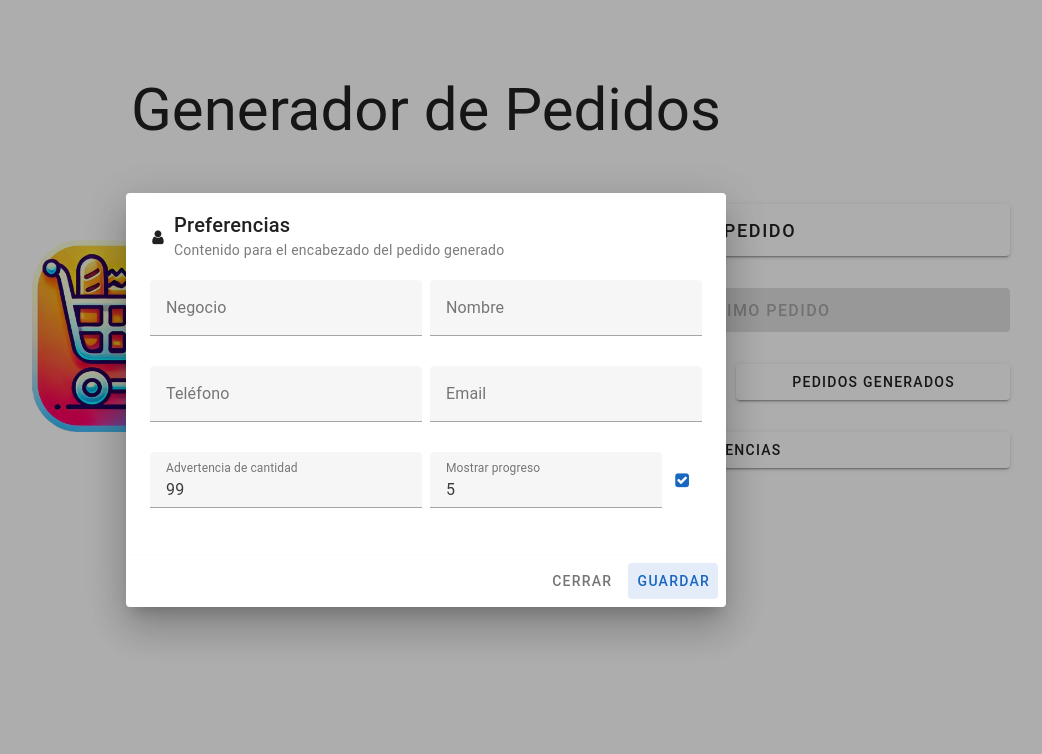
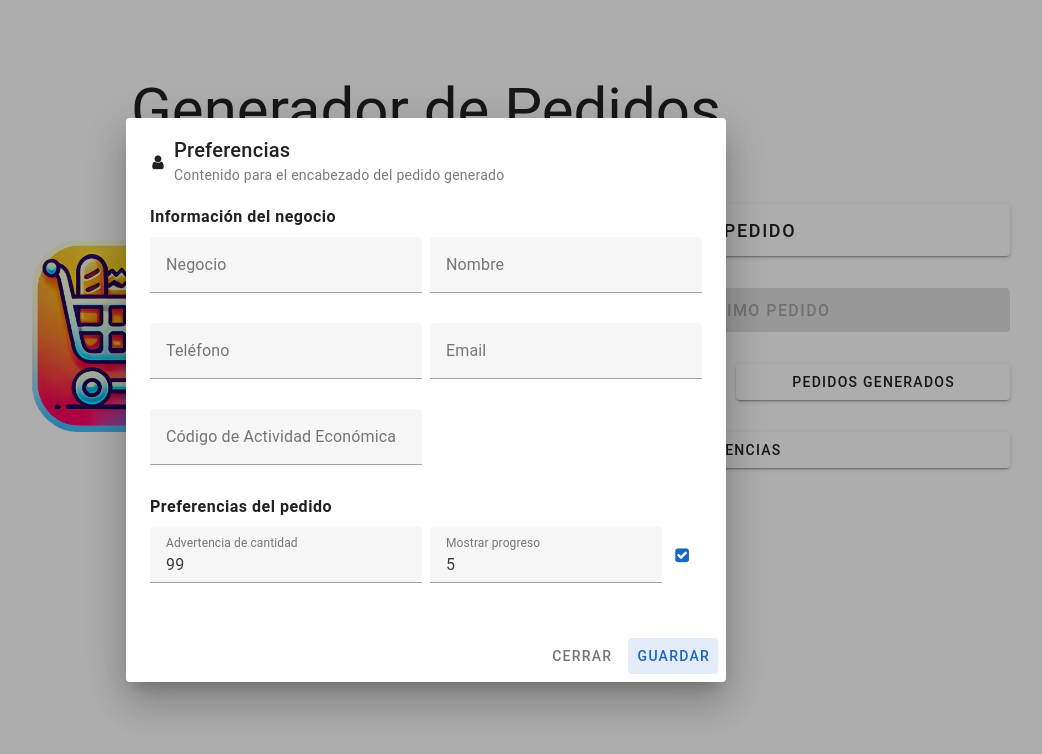
Before and after one commit to Tavo506/generador-de-pedidos, a Vue app: page / in a window 1280 px wide. Both pictures are taken after a click on the button "PREFERENCIAS". Shown: the top 754 px of the page, without its empty margins (214-1256 px from the left). Built offline with nearby package versions, Linux system fonts and the light colour scheme.

Commit message:
Add the economic activity code field in the preferences

```diff
--- a/src/components/PreferencesDialog.vue
+++ b/src/components/PreferencesDialog.vue
@@ -8,6 +8,7 @@ const storageCommerce = useLocalStorage('preferences-commerce', '')
 const storageName = useLocalStorage('preferences-name', '')
 const storagePhone = useLocalStorage('preferences-phone', '')
 const storageEmail = useLocalStorage('preferences-email', '')
+const storageActivityCode = useLocalStorage('preferences-activity-code', '')
 const storageCountWarning = useLocalStorage('preferences-count-warning', 99)
 const storageDisplayProgress = useLocalStorage('preferences-display-progress', true)
 const storageDisplayProgressOnPages = useLocalStorage('preferences-display-progress-on-pages', 5)
@@ -16,6 +17,7 @@ const commerce = ref(storageCommerce.value)
 const name = ref(storageName.value)
 const phone = ref(storagePhone.value)
 const email = ref(storageEmail.value)
+const activityCode = ref(storageActivityCode.value)
 const countWarning = ref(storageCountWarning.value)
 const displayProgress = ref(storageDisplayProgress.value)
 const displayProgressOnPages = ref(storageDisplayProgressOnPages.value)
@@ -26,6 +28,7 @@ function save() {
   storageName.value = name.value
   storagePhone.value = phone.value
   storageEmail.value = email.value
+  storageActivityCode.value = activityCode.value
   storageCountWarning.value = countWarning.value
   storageDisplayProgress.value = displayProgress.value
   storageDisplayProgressOnPages.value = displayProgressOnPages.value
@@ -46,6 +49,7 @@ function save() {
           subtitle="Contenido para el encabezado del pedido generado"
       >
         <v-card-text>
+          <h3 class="font-weight-bold mb-2">Información del negocio</h3>
           <v-row dense>
             <v-col
                 cols="12"
@@ -90,6 +94,19 @@ function save() {
               ></v-text-field>
             </v-col>
 
+            <v-col
+                cols="12"
+                md="6"
+            >
+              <v-text-field
+                  label="Código de Actividad Económica"
+                  v-model="activityCode"
+              ></v-text-field>
+            </v-col>
+          </v-row>
+
+          <h3 class="font-weight-bold my-2">Preferencias del pedido</h3>
+          <v-row dense>
             <v-col
                 cols="12"
                 md="6"
--- a/src/composables/useFileWriter.ts
+++ b/src/composables/useFileWriter.ts
@@ -1,5 +1,5 @@
 import {Item} from "../types/types";
-import {MaybeRef, useLocalStorage} from "@vueuse/core";
+import {useLocalStorage} from "@vueuse/core";
 
 export function useFileWriter() {
 
@@ -7,14 +7,16 @@ export function useFileWriter() {
     const storageName = useLocalStorage('preferences-name', '')
     const storagePhone = useLocalStorage('preferences-phone', '')
     const storageEmail = useLocalStorage('preferences-email', '')
+    const storageActivityCode = useLocalStorage('preferences-activity-code', '')
 
     function exportOrderAsTxt(items: Item[], fileName: string) {
         const commerce = storageCommerce.value ? `${storageCommerce.value}\n` : ''
         const name = storageName.value ? `${storageName.value}\n` : ''
         const phone = storagePhone.value ? `Tel: ${storagePhone.value}\n` : ''
         const email = storageEmail.value ? `Email: ${storageEmail.value}\n` : ''
+        const activityCode = storageActivityCode.value ? `Código de Actividad Económica: ${storageActivityCode.value}\n` : ''
 
-        const header = commerce + name + phone + email
+        const header = commerce + name + phone + email + activityCode
         const content = items.map(item => `${item.quantity} : ${item.name}`).join('\n')
         const fileContent = header ? `${header}\n${content}` : content // If there is content for the header, append a last new line
 
```
